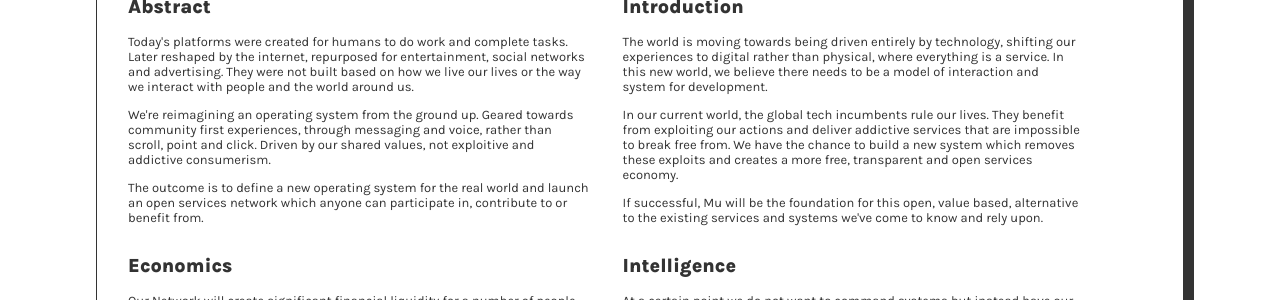
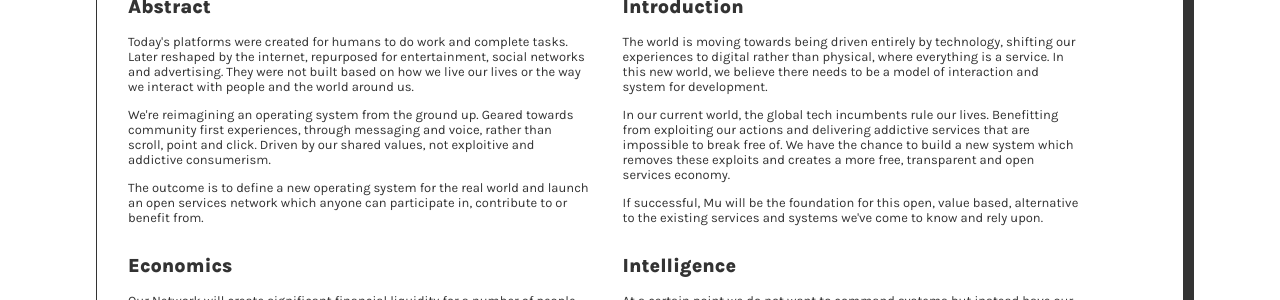
Before and after one commit to muxyz/website, a Jekyll site: the page built from index.md, in a window 1280 px wide. Shown: the part 260-560 px from the top of the page. Built offline with Jekyll 4.4.1, drawn with Linux system fonts in a browser that asks for light colours.

Commit message:
Update index.md

```diff
--- a/index.md
+++ b/index.md
@@ -29,7 +29,7 @@
 </p>
 <p>
 In our current world, the global tech incumbents rule our lives.
-They benefit from exploiting our actions and deliver addictive services that are impossible to break free from. We have the chance to
+Benefitting from exploiting our actions and delivering addictive services that are impossible to break free of. We have the chance to
 build a new system which removes these exploits and creates a more free, transparent and open services economy.
 </p>
 <p>
```
